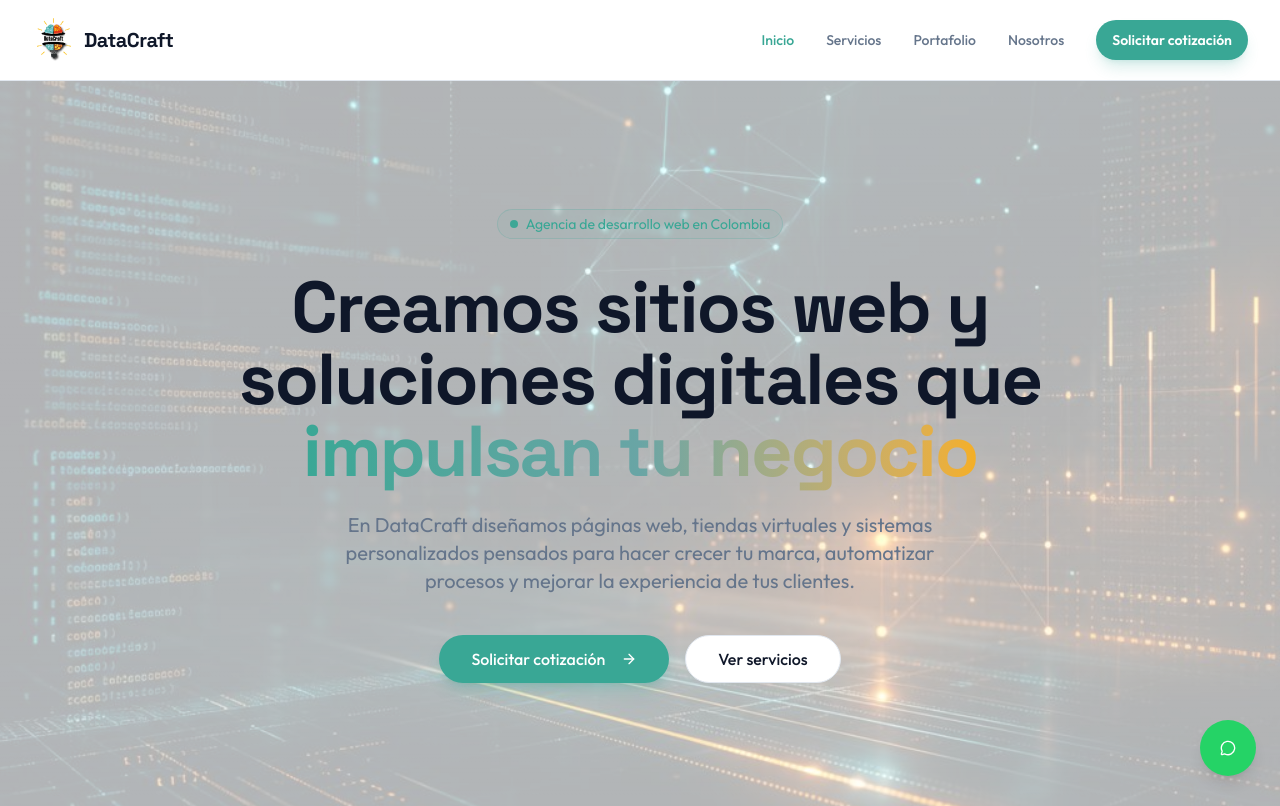
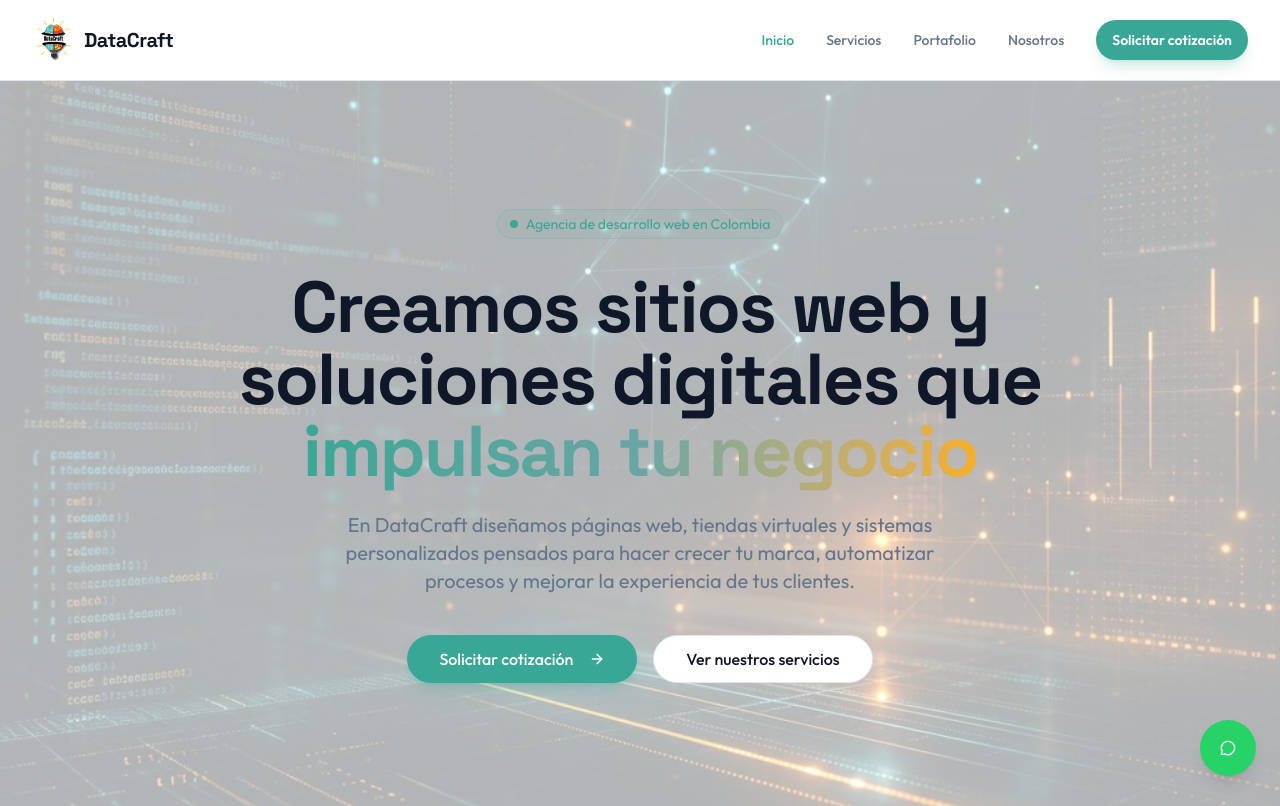
Before and after one commit to DavidS3gura/datacraft-website, a React (Vite) app: page / in a window 1280 px wide. Shown: the top 806 px of the page. Built offline with nearby package versions, Linux system fonts and the light colour scheme.

Commit message:
test: verify automatic deployment

```diff
--- a/src/pages/home.tsx
+++ b/src/pages/home.tsx
@@ -44,7 +44,7 @@ export default function Home() {
             </Link>
             <Link href="/servicios">
               <Button size="lg" variant="outline" className="w-full sm:w-auto text-base rounded-full px-8 h-12">
-                Ver servicios
+                Ver nuestros servicios
               </Button>
             </Link>
           </div>
```
